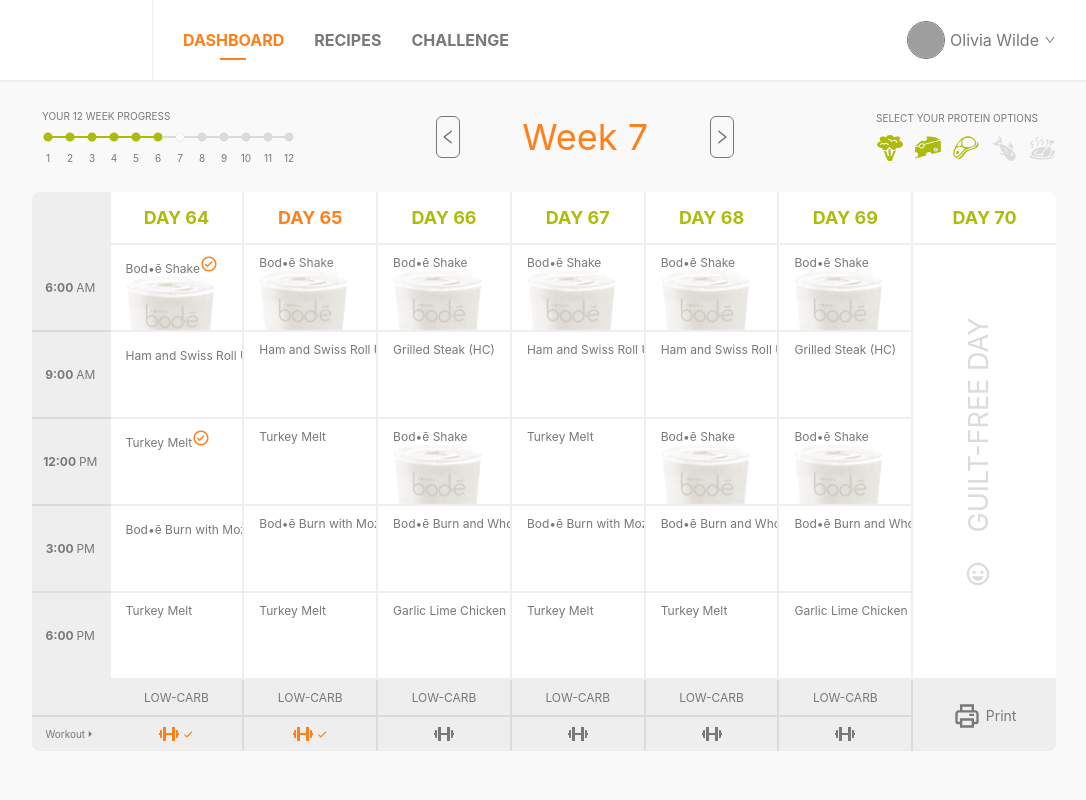
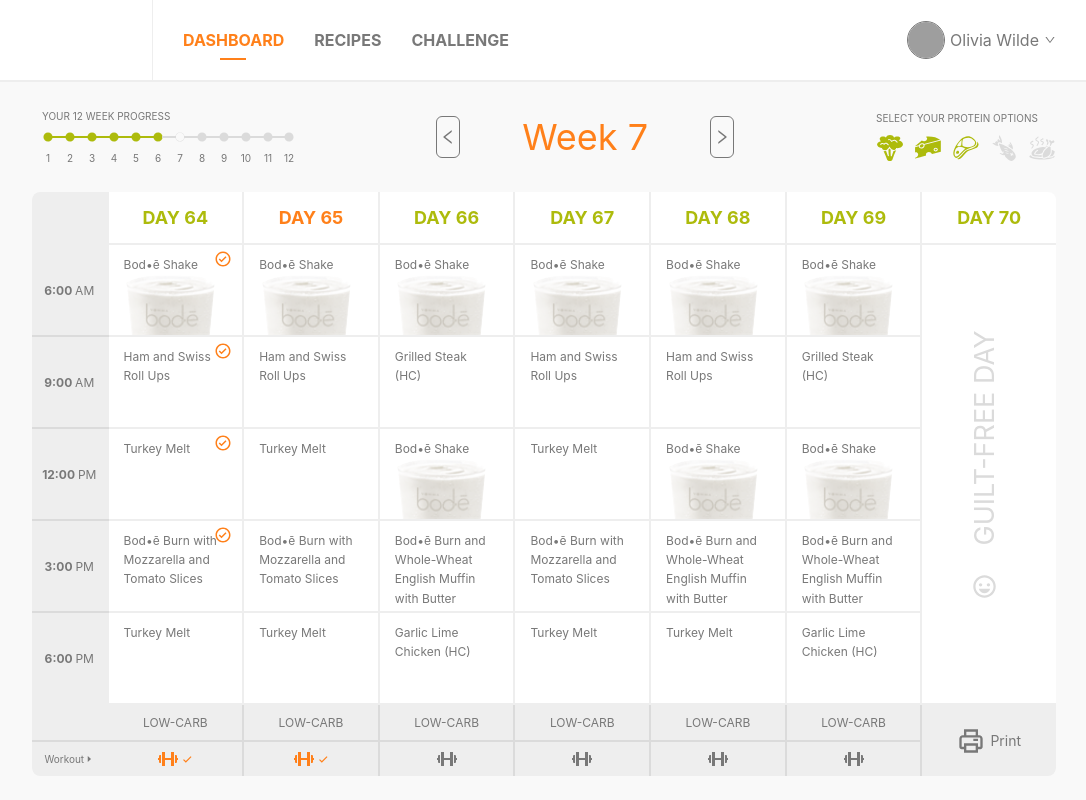
Before and after one commit to konrad-roguszewski/jfd-recruitment-task, a React (Create React App) app: page / in a window 1280 px wide. Shown: the top 800 px of the page, without its empty margins (96-1182 px from the left). Built offline with nearby package versions, Linux system fonts and the light colour scheme; grey boxes are pictures that could not be loaded.

Commit message:
style: Changed styles in MealPlan component

```diff
--- a/src/components/MealPlan.tsx
+++ b/src/components/MealPlan.tsx
@@ -12,11 +12,25 @@
 const CellContent = styled.div`
   display: flex;
   flex-direction: column;
-  height: 75px;
-  width: 90px;
+  justify-content: space-between;
+  height: 80px;
+  width: 95px;
+  position: relative;
   img {
     height: 60px;
     width: 90px;
+    margin: 0 auto;
+  }
+  span {
+    display: flex;
+    align-items: center;
+    white-space: initial;
+    line-height: 1.6;
+    svg {
+      position: absolute;
+      left: 90px;
+      top: -5px;
+    }
   }
 `;
 
@@ -85,7 +99,7 @@
 `;
 
 const LastDayContent = styled.div`
-  width: 100px;
+  width: 95px;
   font-size: 27px;
   color: ${props => props.theme.darkGray};
   text-transform: uppercase;
```
